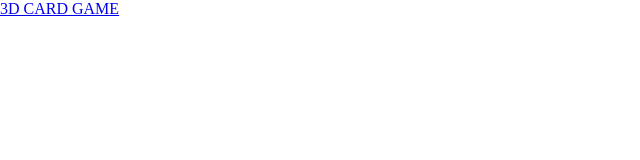
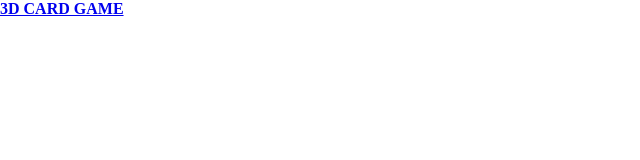
Before and after one commit to KiteVictory/KiteVictory.github.io, a plain HTML site: page index.html in a window 1280 px wide. Shown: the full height of the page, 0-640 px from the left. Drawn offline with Linux system fonts and the light colour scheme.

Commit message:
Update index.html

```diff
--- a/index.html
+++ b/index.html
@@ -26,7 +26,7 @@
 </head>
 <!--on drag start and on drop to prevent draggeable dom elements-->
 <body onload="SITE.onLoad()" ondragstart="return false;" ondrop="return false;">
-    <a href="https://KiteJNWS.github.io/3dcardgame/index.html">3D CARD GAME</a>
+    <strong><a href="https://KiteJNWS.github.io/3dcardgame/index.html">3D CARD GAME</a></strong>
 
     <script src="index.min.js"></script>
 
```
